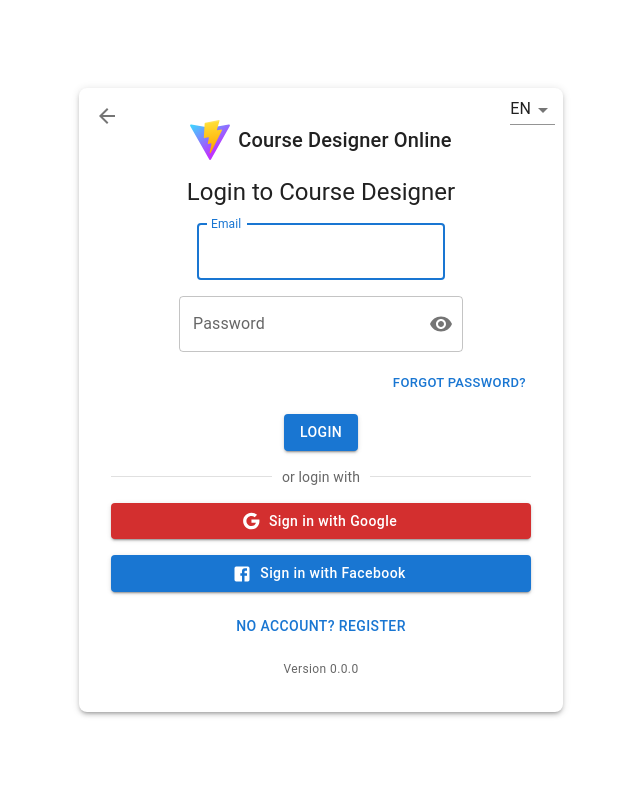
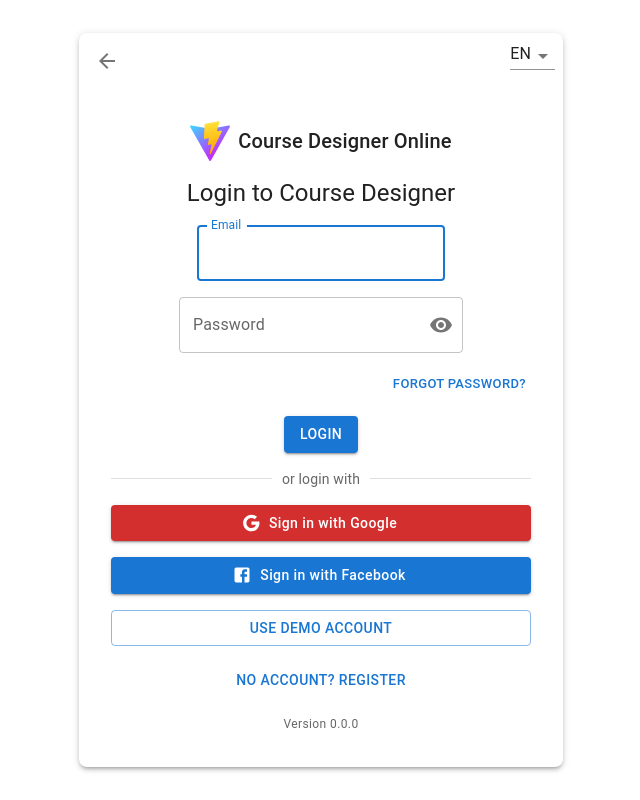
Before and after one commit to kamio90/course-designer, a React (Vite) app: page / in a window 1280 px wide. Shown: the whole page, without its empty margins (319-959 px from the left). Built offline with nearby package versions, Linux system fonts and the light colour scheme.

Commit message:
Add login attempt logging and demo account

```diff
--- a/src/i18n.ts
+++ b/src/i18n.ts
@@ -79,6 +79,7 @@
     forgotPassword: 'Forgot password?',
     orLoginWith: 'or login with',
     registerLink: 'No account? Register',
+    demoAccount: 'Use Demo Account',
     invalidCredentials: 'Invalid credentials',
     loginFailed: 'Login failed',
     dismiss: 'Dismiss',
@@ -210,6 +211,7 @@
     forgotPassword: 'Zapomniałeś hasła?',
     orLoginWith: 'lub zaloguj przez',
     registerLink: 'Nie masz konta? Zarejestruj',
+    demoAccount: 'Konto demo',
     invalidCredentials: 'Nieprawidłowe dane logowania',
     loginFailed: 'Logowanie nie powiodło się',
     dismiss: 'Zamknij',
--- a/src/pages/LoginView.tsx
+++ b/src/pages/LoginView.tsx
@@ -29,6 +29,7 @@
 import FacebookAuthButton from '../components/FacebookAuthButton'
 import { translations } from '../i18n'
 import pkg from '../../package.json'
+import { logLoginAttempt } from '../utils/analytics'
 
 interface FormInputs {
   email: string
@@ -72,6 +73,7 @@
     try {
       const user = await apiLogin({ email: data.email, password: data.password })
       login(user)
+      logLoginAttempt(data.email, true)
       navigate('/dashboard')
     } catch (err) {
       let msg = (err as Error).message
@@ -80,7 +82,15 @@
       else if (msg === 'Password too short') msg = t.passwordMin
       else msg = t.loginFailed
       setErrorMsg(msg)
+      logLoginAttempt(data.email, false)
     }
+  }
+
+  const handleDemo = () => {
+    const demoUser = { email: 'demo@example.com', username: 'demo' }
+    login(demoUser)
+    logLoginAttempt(demoUser.email, true)
+    navigate('/dashboard')
   }
 
   return (
@@ -130,6 +140,7 @@
             <MenuItem value="pl">PL</MenuItem>
           </Select>
         </Box>
+        <Box sx={{ width: '100%', minHeight: 56 }}>
           {errorMsg && (
             <Alert
               severity="error"
@@ -140,6 +151,7 @@
               {errorMsg}
             </Alert>
           )}
+        </Box>
         <Stack spacing={2} alignItems="center">
           <Stack direction="row" spacing={1} alignItems="center">
             <img src={logo} alt={t.appName} width={40} height={40} />
@@ -214,6 +226,16 @@
             {t.facebookSignIn}
           </FacebookAuthButton>
           <Button
+            type="button"
+            variant="outlined"
+            onClick={handleDemo}
+            sx={{ mt: 1 }}
+            aria-label={t.demoAccount}
+            fullWidth
+          >
+            {t.demoAccount}
+          </Button>
+          <Button
             variant="text"
             onClick={() => navigate('/register')}
             sx={{ mt: 1 }}
--- /dev/null
+++ b/src/utils/analytics.ts
@@ -0,0 +1,32 @@
+export interface LoginLogEntry {
+  id: string
+  hashedEmail: string
+  success: boolean
+  time: number
+}
+
+function hash(str: string): string {
+  let h = 0
+  for (let i = 0; i < str.length; i += 1) {
+    h = (Math.imul(31, h) + str.charCodeAt(i)) | 0
+  }
+  return String(h >>> 0)
+}
+
+export function logLoginAttempt(email: string, success: boolean) {
+  const entry: LoginLogEntry = {
+    id: crypto.randomUUID(),
+    hashedEmail: hash(email.toLowerCase()),
+    success,
+    time: Date.now(),
+  }
+  try {
+    const raw = localStorage.getItem('loginLogs')
+    const logs: LoginLogEntry[] = raw ? JSON.parse(raw) : []
+    logs.push(entry)
+    localStorage.setItem('loginLogs', JSON.stringify(logs))
+  } catch {
+    // ignore storage errors
+  }
+  console.log('login attempt', { hashedEmail: entry.hashedEmail, success })
+}
```
Lines whose indentation alone changed are shown as unchanged.
